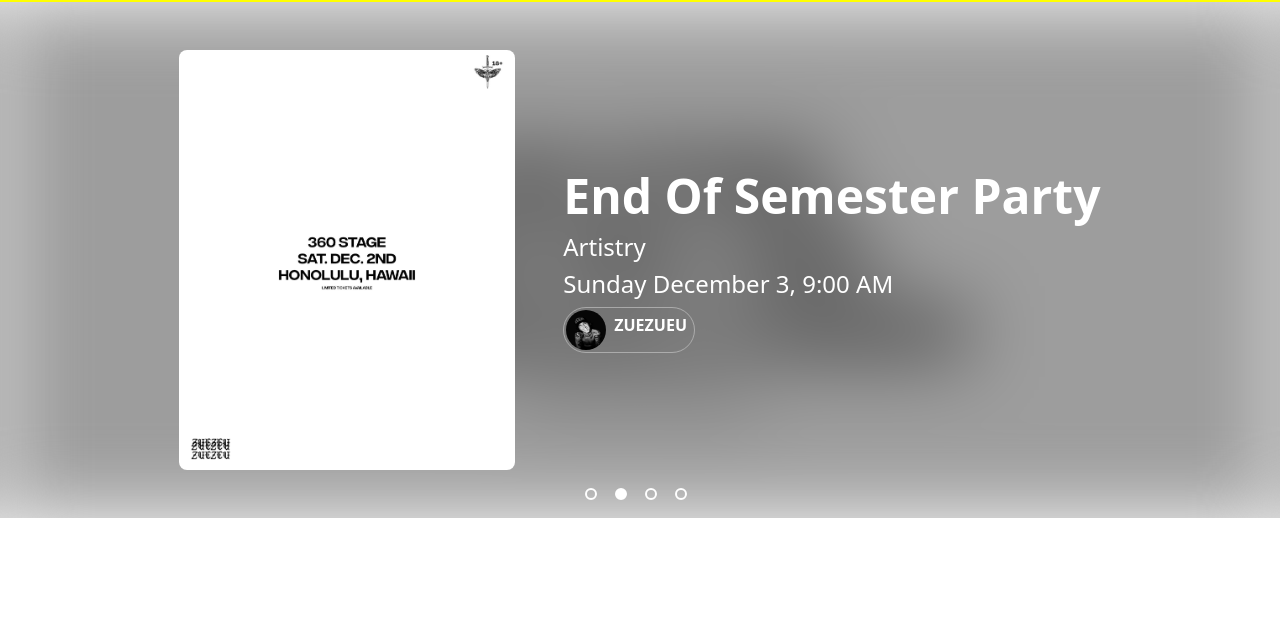
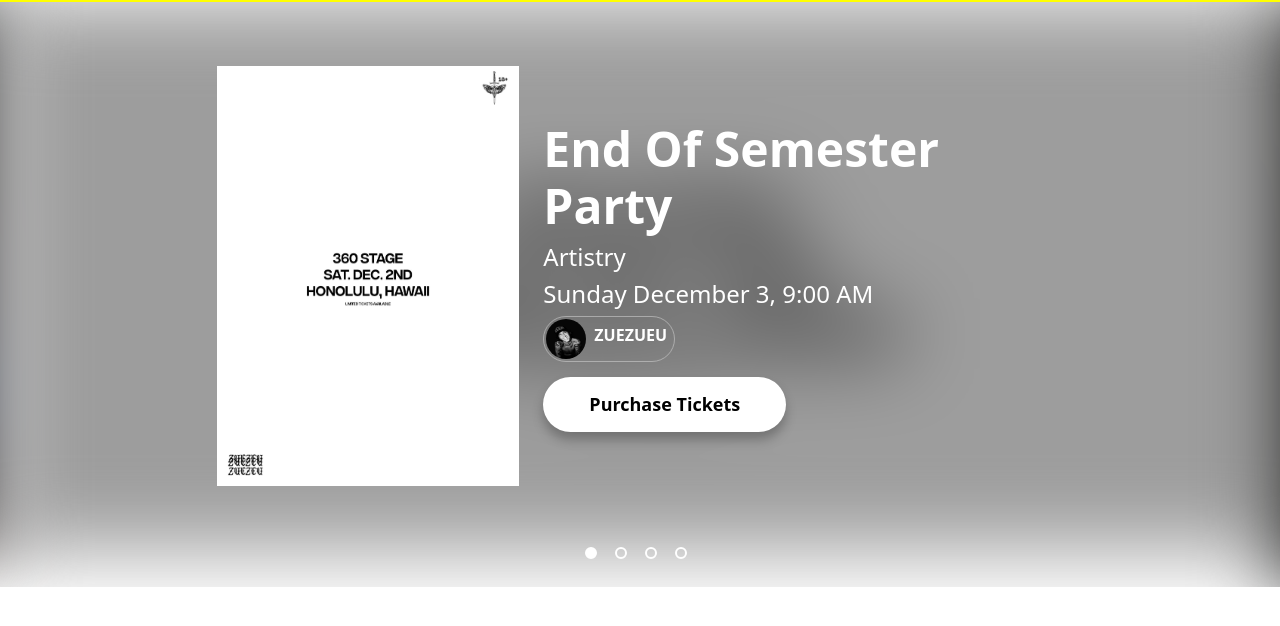
Before and after one commit to Youssof-Kandil/PoshvipDemo, a React (Create React App) app: page / in a window 1280 px wide. Shown: the top 626 px of the page. Built offline with nearby package versions, Linux system fonts and the light colour scheme.

Commit message:
carousel done for now

```diff
--- a/src/App.css
+++ b/src/App.css
@@ -25,6 +25,21 @@ width: 100%;
   font-size: 24px;
   font-weight: 100;
 }
+.carouel-item-data button {
+  font-size: 18px;
+  padding: 13px 45px !important;
+  margin-top: 15px;
+  color: black;
+  box-shadow: 0px 8px 11px rgba(0,0,0,.25);
+  font-weight: 700;
+
+  transition: .2s;
+
+}
+.carouel-item-data button:hover {
+  transform: scale(1.05); /* Adjust the scale factor as needed */
+  color: black;
+}
 
 .artist {
   width: fit-content;
@@ -39,9 +54,9 @@ width: 100%;
 }
 
 .layer-blur{
-    background-image: url("Assets/0d77bf0b-5ced-4b00-b684-108b7430120e.jpg");
     background-position: center;
     background-repeat: no-repeat;
+    background-size: cover;
     position: absolute;
     z-index: 0;
     top: 0;
@@ -49,6 +64,18 @@ width: 100%;
     left: 0;
     right: 0;
     filter: blur(40px);
+  }
+  .bg1{
+    background-image: url("Assets/0d77bf0b-5ced-4b00-b684-108b7430120e.jpg");
+  }
+  .bg2{
+    background-image: url("Assets/1b3cdeb1-54d4-4feb-a788-770ece7caad2.jpg");
+  }
+  .bg3{
+    background-image: url("Assets/30358123-7f25-4f7a-a0d7-5ae9c90c810c.jpg");
+  }
+  .bg4{
+    background-image: url("Assets/a64e125e-2d35-4aa9-81cd-fedba8dcc023.jpg");
   }
 
   .layer{
@@ -58,7 +85,7 @@ width: 100%;
   }
 
   .slick-dots {
-   bottom: 10px !important;
+   bottom: 20px !important;
   }
 
   .slick-dots li button {
@@ -74,3 +101,11 @@ width: 100%;
   .slick-dots li.slick-active button {
     background-color: white !important; /* Fill with white color */
   }
+
+  .slick-slide .drop-shadow {
+    box-shadow: none;
+    transition: box-shadow 0.1s ease-in-out;
+  }
+  .slick-slide.slick-active .drop-shadow {
+    box-shadow: none;
+  }
--- a/src/Components/EEcarousel.jsx
+++ b/src/Components/EEcarousel.jsx
@@ -7,8 +7,10 @@ import Logo from "../Assets/posh-logo-w-typeface.svg"
 import artist1 from "../Assets/artist-white.jpg"
 import Slider from 'react-slick'
 export default function EEcarousel() {
+
+
   const settings = {
-    autoplay: true,
+    // autoplay: true,
     dots: true,
     infinite: true,
     speed: 500,
@@ -21,82 +23,94 @@ export default function EEcarousel() {
     <>
   <div className='carousel text-white'>
         <Slider {...settings}>
-          <div className='position-relative' >
-            <div className="layer-blur">
+          <div className='position-relative py-3' >
+            <div className="layer-blur bg1">
               <div className='layer'></div>
             </div>
-            <div className='d-flex py-5 justify-content-center align-items-center position-relative inner-carousel  '>
-              <div className='carousel-item-image me-5 rounded-3 overflow-hidden'>
+            <div className='row py-5 justify-content-center align-items-center position-relative inner-carousel  '>
+              <div className='carousel-item-image  rounded-3 overflow-hidden col-md-3'>
                 <img src={img1} alt="img1" className='w-100 h-100 inner-image' />
               </div>
-              <div className='carouel-item-data'>
+              <div className='carouel-item-data col-md-5'>
                 <h2 className=''>End Of Semester Party</h2>
-                <h5>Artistry</h5>
-                <h5>Sunday December 3, 9:00 AM</h5>
-                <div className='artist d-flex justify-content-center align-items-center'>
-                  <img src={artist1} alt="artistname" className='me-2' />
-                  <h6 className='fw-bold'>ZUEZUEU</h6>
-                </div>
-              </div>
-            </div>
-
-          </div>
-          <div className='position-relative' >
-            <div className="layer-blur">
-              <div className='layer'></div>
-            </div>
-            <div className='d-flex py-5 justify-content-center align-items-center position-relative inner-carousel  '>
-              <div className='carousel-item-image me-5 rounded-3 overflow-hidden'>
-                <img src={img1} alt="img1" className='w-100 h-100 inner-image' />
-              </div>
-              <div className='carouel-item-data'>
-                <h2>End Of Semester Party</h2>
                 <h5>Artistry</h5>
                 <h5>Sunday December 3, 9:00 AM</h5>
                 <div className='artist  rounded-5 d-flex justify-content-center align-items-center'>
                   <img src={artist1} alt="artistname" className='me-2' />
                   <h6 className='fw-bold'>ZUEZUEU</h6>
                 </div>
+                <button className="btn  bg-white  rounded-5" >
+                  Purchase Tickets
+                </button>
               </div>
             </div>
 
           </div>
-          <div className='position-relative' >
-            <div className="layer-blur">
+          <div className='position-relative  py-3' >
+            <div className="layer-blur bg2">
               <div className='layer'></div>
             </div>
-            <div className='d-flex py-5 justify-content-center align-items-center position-relative inner-carousel  '>
-              <div className='carousel-item-image me-5 rounded-3 overflow-hidden'>
-                <img src={img1} alt="img1" className='w-100 h-100 inner-image' />
+            <div className=' py-5 position-relative inner-carousel row justify-content-center align-items-center'>
+              <div className='carousel-item-image rounded-3 overflow-hidden col-md-3'>
+                <img src={img2} alt="img1" className='w-100 h-100 inner-image' />
               </div>
-              <div className='carouel-item-data'>
-                <h2>End Of Semester Party</h2>
-                <h5>Artistry</h5>
-                <h5>Sunday December 3, 9:00 AM</h5>
+              <div className='carouel-item-data col-md-5'>
+                <h2>Miami Art Week Powered by Art Hearts Fashion Art Basel 2023</h2>
+                <h5>Fabel / Kiki on The River / Dream Rooftop / The Vessel</h5>
+                <h5>Friday December 8, 7:00 AM</h5>
                 <div className='artist  rounded-5 d-flex justify-content-center align-items-center'>
                   <img src={artist1} alt="artistname" className='me-2' />
                   <h6 className='fw-bold'>ZUEZUEU</h6>
                 </div>
+                <button className="btn  bg-white  rounded-5" >
+                  Purchase Tickets
+                </button>
               </div>
             </div>
 
           </div>
-          <div className='position-relative' >
-            <div className="layer-blur">
+          <div className='position-relative  py-3' >
+            <div className="layer-blur bg3">
               <div className='layer'></div>
             </div>
-            <div className='d-flex py-5 justify-content-center align-items-center position-relative inner-carousel  '>
-              <div className='carousel-item-image me-5 rounded-3 overflow-hidden '>
-                <img src={img1} alt="img1" className='w-100 h-100 inner-image' />
+            <div className='row py-5 justify-content-center align-items-center position-relative inner-carousel  '>
+              <div className='carousel-item-image  rounded-3 overflow-hidden col-md-3'>
+                <img src={img3} alt="img1" className='w-100 h-100 inner-image' />
               </div>
-              <div className='carouel-item-data'>
-                <h2>End Of Semester Party</h2>
-                <h5>Artistry</h5>
-                <h5>Sunday December 3, 9:00 AM</h5>
+              <div className='carouel-item-data col-md-5'>
+                <h2>RUNAWAY NEW YORK PRESENTS: OPEN 'TIL MIDNIGHT</h2>
+                <h5>Public Records</h5>
+                <h5>Tuesday December 12, 2:00 AM</h5>
                 <div className='artist  rounded-5 d-flex justify-content-center align-items-center'>
                   <img src={artist1} alt="artistname" className='me-2' />
                   <h6 className='fw-bold'>ZUEZUEU</h6>
                 </div>
+                <button className="btn  bg-white  rounded-5" >
+                  Purchase Tickets
+                </button>
+              </div>
+            </div>
+
+          </div>
+          <div className='position-relative py-3'  >
+            <div className="layer-blur bg4">
+              <div className='layer'></div>
+            </div>
+            <div className='row py-5 justify-content-center align-items-center position-relative inner-carousel  '>
+              <div className='carousel-item-image  rounded-3 overflow-hidden col-md-4 '>
+                <img src={img4} alt="img1" className='w-100 h-100 inner-image' />
+              </div>
+              <div className='carouel-item-data col-md-5'>
+                <h2>New York Fashion Week Powered by Art Hearts Fashion</h2>
+                <h5>The Angel Orensanz Foundation</h5>
+                <h5>Friday February 9, 5:00 AM</h5>
+                <div className='artist  rounded-5 d-flex justify-content-center align-items-center'>
+                  <img src={artist1} alt="artistname" className='me-2' />
+                  <h6 className='fw-bold'>ZUEZUEU</h6>
+                </div>
+                <button className="btn  bg-white  rounded-5" >
+                  Purchase Tickets
+                </button>
               </div>
             </div>
 
--- a/src/index.css
+++ b/src/index.css
@@ -6,6 +6,7 @@ body {
   -webkit-font-smoothing: antialiased;
   -moz-osx-font-smoothing: grayscale;
   background-color: #101113;
+  color: #101113;
 }
 
 code {
```
